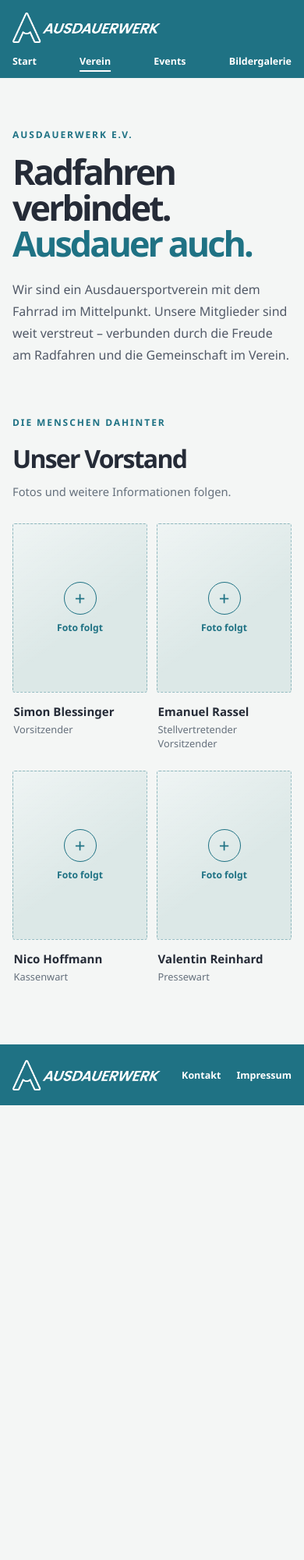
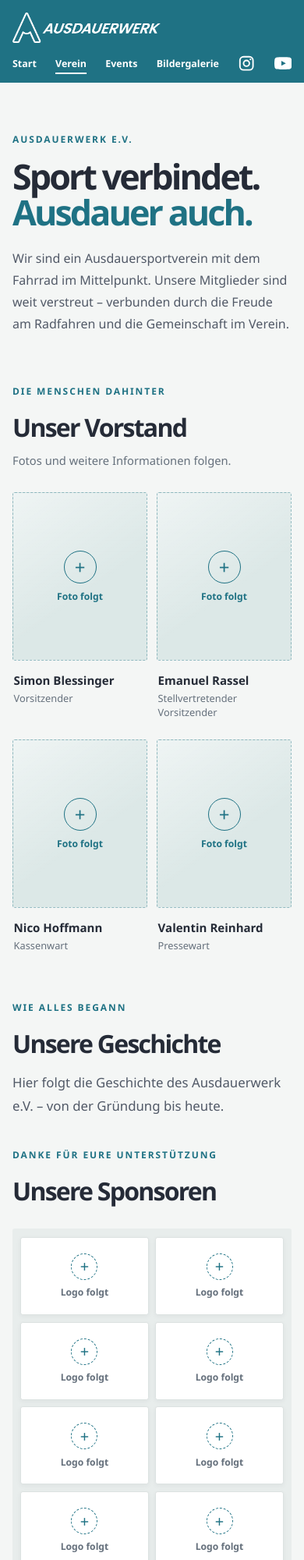
Before and after one commit to AusdauerwerkeV/Webseite, an Astro site: page /verein in a window 390 px wide. Shown: the top 2000 px of the page at 78% size. Before the commit the page ends 1417 px from the top, so only its background shows below. Built offline with nearby package versions, Linux system fonts and the light colour scheme; Astro itself is replaced by a stand-in of ours.

Commit message:
Add privacy page and complete club sections
Co-authored-by: Copilot <223556219+Copilot@users.noreply.github.com>

```diff
--- a/src/layouts/SiteLayout.astro
+++ b/src/layouts/SiteLayout.astro
@@ -32,12 +32,40 @@ const withBase = (url: string) => `${baseUrl}${url.replace(/^\/+/, "")}`;
 				<a class="brand" href={withBase("/")} aria-label="Ausdauerwerk e.V. – Startseite">
 					<img class="brand-logo" src={withBase("/images/ausdauerwerk-horizontal-wht.png")} alt="Ausdauerwerk" />
 				</a>
-				<nav aria-label="Hauptnavigation">
+				<nav aria-label="Hauptnavigation und soziale Medien">
 					<a href={withBase("/")} aria-current={path === "/" ? "page" : undefined}>Start</a>
 					<a href={withBase("/verein/")} aria-current={path.startsWith("/verein") ? "page" : undefined}>Verein</a>
 					<a href={withBase("/events/")} aria-current={path.startsWith("/events") ? "page" : undefined}>Events</a>
 					<a href={withBase("/bildergalerie/")} aria-current={path.startsWith("/bildergalerie") ? "page" : undefined}>
 						Bildergalerie
+					</a>
+					<a
+						class="social-link"
+						href="https://www.instagram.com/ausdauerwerk_ev/"
+						target="_blank"
+						rel="noopener noreferrer"
+						aria-label="Ausdauerwerk auf Instagram (öffnet in neuem Tab)"
+					>
+						<svg aria-hidden="true" viewBox="0 0 24 24" fill="none">
+							<rect x="3" y="3" width="18" height="18" rx="5" stroke="currentColor" stroke-width="2" />
+							<circle cx="12" cy="12" r="4" stroke="currentColor" stroke-width="2" />
+							<circle cx="17.5" cy="6.5" r="1.25" fill="currentColor" />
+						</svg>
+					</a>
+					<a
+						class="social-link"
+						href="https://www.youtube.com/@Ausdauerwerke.V"
+						target="_blank"
+						rel="noopener noreferrer"
+						aria-label="Ausdauerwerk auf YouTube (öffnet in neuem Tab)"
+					>
+						<svg aria-hidden="true" viewBox="0 0 24 24">
+							<path
+								fill="currentColor"
+								d="M23.5 6.2a3 3 0 0 0-2.1-2.1C19.5 3.6 12 3.6 12 3.6s-7.5 0-9.4.5A3 3 0 0 0 .5 6.2 31 31 0 0 0 0 12a31 31 0 0 0 .5 5.8 3 3 0 0 0 2.1 2.1c1.9.5 9.4.5 9.4.5s7.5 0 9.4-.5a3 3 0 0 0 2.1-2.1A31 31 0 0 0 24 12a31 31 0 0 0-.5-5.8Z"
+							/>
+							<path fill="var(--jersey)" d="m9.6 15.4 6.2-3.4-6.2-3.4v6.8Z" />
+						</svg>
 					</a>
 				</nav>
 			</div>
@@ -50,8 +78,9 @@ const withBase = (url: string) => `${baseUrl}${url.replace(/^\/+/, "")}`;
 				<a class="brand footer-brand" href={withBase("/")} aria-label="Ausdauerwerk – Startseite">
 					<img class="brand-logo" src={withBase("/images/ausdauerwerk-horizontal-wht.png")} alt="Ausdauerwerk" />
 				</a>
-				<nav class="footer-links" aria-label="Rechtliches und Kontakt">
+				<nav class="footer-links" aria-label="Kontakt, Datenschutz und Rechtliches">
 					<a href={withBase("/kontakt/")}>Kontakt</a>
+					<a href={withBase("/datenschutz/")}>Datenschutz</a>
 					<a href={withBase("/impressum/")}>Impressum</a>
 				</nav>
 			</div>
@@ -157,6 +186,21 @@ const withBase = (url: string) => `${baseUrl}${url.replace(/^\/+/, "")}`;
 		transition: opacity 160ms ease;
 	}
 
+	.site-header nav .social-link {
+		display: inline-flex;
+		width: 1.4rem;
+		height: 1.4rem;
+		flex: 0 0 auto;
+		align-items: center;
+		justify-content: center;
+	}
+
+	.social-link svg {
+		display: block;
+		width: 100%;
+		height: 100%;
+	}
+
 	.site-header nav a:hover,
 	.site-header nav a[aria-current="page"],
 	.footer-links a:hover {
--- /dev/null
+++ b/src/pages/datenschutz.astro
@@ -0,0 +1,232 @@
+---
+import SiteLayout from "../layouts/SiteLayout.astro";
+---
+
+<SiteLayout
+	title="Datenschutz"
+	description="Datenschutzhinweise des Ausdauerwerk e.V. zur Nutzung dieser Website."
+>
+	<div class="content">
+		<header class="page-header">
+			<p class="eyebrow">Transparenz</p>
+			<h1>Datenschutz</h1>
+			<p class="lead">
+				Hier informieren wir darüber, welche personenbezogenen Daten bei der Nutzung unserer
+				Website verarbeitet werden.
+			</p>
+		</header>
+
+		<div class="details">
+			<section aria-labelledby="controller-title">
+				<h2 id="controller-title">Verantwortlicher</h2>
+				<address>
+					Ausdauerwerk e.V.<br />
+					c/o Herrn Emanuel Rassel<br />
+					Am Baumgarten 3<br />
+					73453 Abtsgmünd
+				</address>
+				<p>
+					E-Mail: <a href="mailto:ausdauerwerk@gmx.de">ausdauerwerk@gmx.de</a>
+				</p>
+			</section>
+
+			<section aria-labelledby="hosting-title">
+				<h2 id="hosting-title">Hosting und technische Zugriffsdaten</h2>
+				<p>
+					Diese Website wird über GitHub Pages bereitgestellt. Beim Aufruf können technische
+					Zugriffsdaten verarbeitet werden, darunter die IP-Adresse, Datum und Uhrzeit der Anfrage,
+					die aufgerufene Seite, Informationen zu Browser und Betriebssystem sowie die zuvor
+					besuchte Seite (Referrer). Die Verarbeitung dient der Auslieferung und Sicherheit der
+					Website.
+				</p>
+				<p>
+					Rechtsgrundlage ist unser berechtigtes Interesse an einem sicheren und zuverlässigen
+					Betrieb der Website (Art. 6 Abs. 1 lit. f DSGVO). Die konkrete Speicherdauer der
+					technischen Protokolldaten richtet sich nach den Regeln des Hostinganbieters; auf diese
+					Fristen haben wir keinen direkten Einfluss. Weitere Informationen finden Sie in der
+					<a href="https://docs.github.com/en/site-policy/privacy-policies/github-general-privacy-statement">
+						Datenschutzerklärung von GitHub
+					</a>.
+				</p>
+				<p>
+					Eine Verarbeitung durch GitHub in den USA oder anderen Ländern außerhalb des Europäischen
+					Wirtschaftsraums kann nicht ausgeschlossen werden. Einzelheiten zu den dabei geltenden
+					Datenschutzgarantien finden Sie in den Informationen des Hostinganbieters.
+				</p>
+			</section>
+
+			<section aria-labelledby="email-title">
+				<h2 id="email-title">Kontakt per E-Mail</h2>
+				<p>
+					Wenn Sie uns per E-Mail kontaktieren, verarbeiten wir Ihre Absenderadresse und den Inhalt
+					Ihrer Nachricht, um Ihre Anfrage zu bearbeiten und zu beantworten. Rechtsgrundlage ist
+					unser berechtigtes Interesse an der Kommunikation (Art. 6 Abs. 1 lit. f DSGVO); wenn Ihre
+					Anfrage mit einem Vertragsverhältnis oder dessen Anbahnung zusammenhängt, ist
+					Art. 6 Abs. 1 lit. b DSGVO maßgeblich.
+				</p>
+				<p>
+					Die Nachricht wird gelöscht, sobald die Anfrage abschließend bearbeitet ist, sofern keine
+					gesetzlichen Aufbewahrungspflichten oder sonstigen berechtigten Gründe für eine längere
+					Speicherung bestehen. Für den Empfang von E-Mails nutzen wir GMX; Informationen finden Sie
+					in den <a href="https://www.gmx.net/datenschutz/">Datenschutzhinweisen von GMX</a>.
+				</p>
+			</section>
+
+			<section aria-labelledby="social-title">
+				<h2 id="social-title">Externe Links zu sozialen Netzwerken</h2>
+				<p>
+					Unsere Website enthält Links zu Instagram und YouTube, aber keine eingebetteten Beiträge
+					oder Videos. Erst wenn Sie einen dieser Links anklicken, wird eine Verbindung zum
+					jeweiligen Anbieter hergestellt. Dabei können personenbezogene Daten an diesen Anbieter
+					übermittelt werden. Es gelten dann dessen Datenschutzhinweise:
+				</p>
+				<ul>
+					<li>
+						<a href="https://privacycenter.instagram.com/policy/">Datenschutzhinweise von Instagram</a>
+					</li>
+					<li>
+						<a href="https://policies.google.com/privacy?hl=de">Datenschutzhinweise von Google und YouTube</a>
+					</li>
+				</ul>
+			</section>
+
+			<section aria-labelledby="photos-title">
+				<h2 id="photos-title">Fotos auf der Website</h2>
+				<p>
+					Auf der Startseite zeigen wir ein Foto, auf dem ein Vereinsmitglied erkennbar ist. Die
+					Veröffentlichung erfolgt auf Grundlage der erteilten Einwilligung (Art. 6 Abs. 1 lit. a
+					DSGVO). Eine Einwilligung kann mit Wirkung für die Zukunft widerrufen werden. Für einen
+					Widerruf oder Fragen zur Verwendung eines Fotos können Sie uns unter der oben genannten
+					E-Mail-Adresse kontaktieren.
+				</p>
+			</section>
+
+			<section aria-labelledby="cookies-title">
+				<h2 id="cookies-title">Cookies und Reichweitenmessung</h2>
+				<p>
+					Wir verwenden nach aktuellem Stand keine eigenen Analyse- oder Werbe-Cookies und keine
+					Reichweitenmessungsdienste. Soziale Inhalte werden nicht automatisch eingebettet.
+				</p>
+			</section>
+
+			<section aria-labelledby="rights-title">
+				<h2 id="rights-title">Ihre Rechte</h2>
+				<p>
+					Sie haben im Rahmen der gesetzlichen Voraussetzungen das Recht auf Auskunft, Berichtigung,
+					Löschung, Einschränkung der Verarbeitung, Datenübertragbarkeit und Widerspruch. Eine
+					erteilte Einwilligung können Sie jederzeit mit Wirkung für die Zukunft widerrufen. Zur
+					Ausübung Ihrer Rechte genügt eine Nachricht an <a href="mailto:ausdauerwerk@gmx.de">ausdauerwerk@gmx.de</a>.
+				</p>
+				<p>
+					Sie haben außerdem das Recht, sich bei einer Datenschutzaufsichtsbehörde zu beschweren.
+					Zuständig ist insbesondere der <a href="https://www.baden-wuerttemberg.datenschutz.de/">Landesbeauftragte für den Datenschutz und die Informationsfreiheit Baden-Württemberg</a>.
+				</p>
+			</section>
+		</div>
+	</div>
+</SiteLayout>
+
+<style>
+	.content {
+		width: min(920px, calc(100% - 3rem));
+		margin: 0 auto;
+	}
+
+	.page-header {
+		max-width: 760px;
+		padding: clamp(4rem, 9vw, 7rem) 0 2.5rem;
+	}
+
+	.eyebrow {
+		margin: 0 0 0.9rem;
+		color: #1f7284;
+		font-size: 0.75rem;
+		font-weight: 750;
+		letter-spacing: 0.16em;
+		text-transform: uppercase;
+	}
+
+	h1,
+	h2,
+	p {
+		margin-top: 0;
+	}
+
+	h1 {
+		margin-bottom: 1.2rem;
+		color: #252b37;
+		font-size: clamp(2.8rem, 6vw, 5rem);
+		font-weight: 700;
+		line-height: 1.02;
+		letter-spacing: -0.065em;
+	}
+
+	h2 {
+		margin-bottom: 0.65rem;
+		color: #252b37;
+		font-size: clamp(1.25rem, 2.7vw, 1.6rem);
+		letter-spacing: -0.035em;
+	}
+
+	.lead {
+		margin-bottom: 0;
+		color: #515967;
+		font-size: 1.05rem;
+		line-height: 1.7;
+	}
+
+	.details {
+		display: grid;
+		gap: 1.8rem;
+		max-width: 740px;
+		padding: 0.5rem 0 5rem;
+	}
+
+	.details section {
+		padding-bottom: 1.4rem;
+		border-bottom: 1px solid #dce2e1;
+	}
+
+	.details p,
+	.details address,
+	.details li {
+		color: #515967;
+		line-height: 1.75;
+	}
+
+	.details address {
+		margin-bottom: 0.8rem;
+		font-style: normal;
+	}
+
+	.details ul {
+		display: grid;
+		margin: 0;
+		padding-left: 1.2rem;
+		gap: 0.4rem;
+	}
+
+	.details a {
+		color: #155966;
+		text-underline-offset: 0.18em;
+	}
+
+	.details h2 {
+		margin-bottom: 0.65rem;
+	}
+
+	@media (max-width: 640px) {
+		.content {
+			width: calc(100% - 2rem);
+		}
+
+		.page-header {
+			padding-bottom: 2rem;
+		}
+
+		.details {
+			gap: 1.35rem;
+			padding-bottom: 3.5rem;
+		}
+	}
+</style>
--- a/src/pages/verein.astro
+++ b/src/pages/verein.astro
@@ -7,6 +7,7 @@ const boardMembers = [
 	{ role: "Kassenwart", name: "Nico Hoffmann" },
 	{ role: "Pressewart", name: "Valentin Reinhard" },
 ];
+const sponsorSlots = Array.from({ length: 9 }, (_, index) => index + 1);
 ---
 
 <SiteLayout
@@ -16,7 +17,9 @@ const boardMembers = [
 	<div class="content">
 		<section class="introduction" aria-labelledby="verein-title">
 			<p class="eyebrow">Ausdauerwerk e.V.</p>
-			<h1 id="verein-title">Radfahren verbindet.<br /><span>Ausdauer auch.</span></h1>
+			<h1 id="verein-title">
+				Sport verbindet.<br /><span>Ausdauer auch.</span>
+			</h1>
 			<p class="intro-copy">
 				Wir sind ein Ausdauersportverein mit dem Fahrrad im Mittelpunkt. Unsere Mitglieder sind
 				weit verstreut – verbunden durch die Freude am Radfahren und die Gemeinschaft im Verein.
@@ -43,6 +46,31 @@ const boardMembers = [
 							<span>{role}</span>
 						</div>
 					</article>
+				))}
+			</div>
+		</section>
+
+		<section class="history" aria-labelledby="history-title">
+			<p class="eyebrow">Wie alles begann</p>
+			<h2 id="history-title">Unsere Geschichte</h2>
+			<p>
+				Hier folgt die Geschichte des Ausdauerwerk e.V. – von der Gründung bis heute.
+			</p>
+		</section>
+
+		<section class="sponsors" aria-labelledby="sponsors-title">
+			<div class="section-heading">
+				<div>
+					<p class="eyebrow">Danke für eure Unterstützung</p>
+					<h2 id="sponsors-title">Unsere Sponsoren</h2>
+				</div>
+			</div>
+			<div class="sponsors-wall" role="list" aria-label="Platzhalter für die Sponsorenlogos">
+				{sponsorSlots.map((slot) => (
+					<div class="sponsor-tile" role="listitem" aria-label={`Sponsorlogo ${slot} folgt`}>
+						<span aria-hidden="true">+</span>
+						<small>Logo folgt</small>
+					</div>
 				))}
 			</div>
 		</section>
@@ -97,7 +125,27 @@ const boardMembers = [
 	}
 
 	.board {
-		padding: 2rem 0 6rem;
+		padding: 2rem 0 2.5rem;
+	}
+
+	.sponsors {
+		padding: 1rem 0 6rem;
+	}
+
+	.history {
+		max-width: 760px;
+		padding: 2rem 0;
+	}
+
+	.history h2 {
+		margin-bottom: 0.9rem;
+	}
+
+	.history p:last-child {
+		margin-bottom: 0;
+		color: #515967;
+		font-size: 1.05rem;
+		line-height: 1.75;
 	}
 
 	.section-heading {
@@ -180,6 +228,47 @@ const boardMembers = [
 		font-size: 0.8rem;
 	}
 
+	.sponsors-wall {
+		display: grid;
+		padding: 1rem;
+		grid-template-columns: repeat(3, minmax(0, 1fr));
+		gap: 0.75rem;
+		background: #e8edec;
+		border-radius: 0.2rem;
+	}
+
+	.sponsor-tile {
+		display: flex;
+		min-height: 120px;
+		padding: 1rem;
+		align-items: center;
+		justify-content: center;
+		flex-direction: column;
+		gap: 0.45rem;
+		color: #1f7284;
+		background: #fff;
+		border: 1px solid #dce2e1;
+		border-radius: 0.2rem;
+		box-shadow: 0 2px 6px rgb(37 43 55 / 5%);
+	}
+
+	.sponsor-tile > span {
+		display: grid;
+		width: 34px;
+		height: 34px;
+		place-items: center;
+		border: 1px dashed currentColor;
+		border-radius: 50%;
+		font-size: 1.25rem;
+		font-weight: 300;
+	}
+
+	.sponsor-tile small {
+		color: #65707c;
+		font-size: 0.76rem;
+		font-weight: 650;
+	}
+
 	@media (max-width: 760px) {
 		.content {
 			width: calc(100% - 2rem);
@@ -197,7 +286,26 @@ const boardMembers = [
 
 		.board {
 			padding-top: 1rem;
+			padding-bottom: 1.5rem;
+		}
+
+		.sponsors {
+			padding-top: 1rem;
 			padding-bottom: 4rem;
+		}
+
+		.sponsors-wall {
+			padding: 0.65rem;
+			grid-template-columns: repeat(2, minmax(0, 1fr));
+			gap: 0.55rem;
+		}
+
+		.sponsor-tile {
+			min-height: 100px;
+		}
+
+		.history {
+			padding: 1.5rem 0;
 		}
 
 		.board-grid {
```
Also changed, not shown: src/pages/impressum.astro (+0 -40 lines), README.md.
